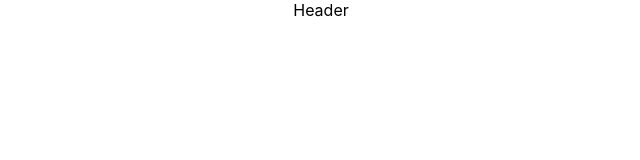
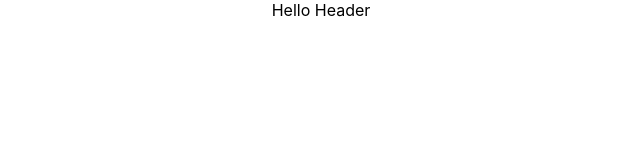
Before and after one commit to yedidisatya/BidSpot, a React (Create React App) app: page / in a window 1280 px wide. Shown: the top 160 px of the page, without its empty margins (319-959 px from the left). Built offline with nearby package versions, Linux system fonts and the light colour scheme.

Commit message:
File formate update

```diff
--- a/src/components/Header/HeaderComponent.tsx
+++ b/src/components/Header/HeaderComponent.tsx
@@ -1,14 +1,8 @@
-import React from "react";
+import React from 'react';
 import styles from './Header.module.scss';
 
 const Header: React.FC<EmptyObject> = () => {
+  return <div className={styles.header}>Hello Header</div>;
+};
 
-    return (
-        <div >
-            Header
-        </div>
-
-    )
-}
-
-export {Header};
+export { Header };
```
